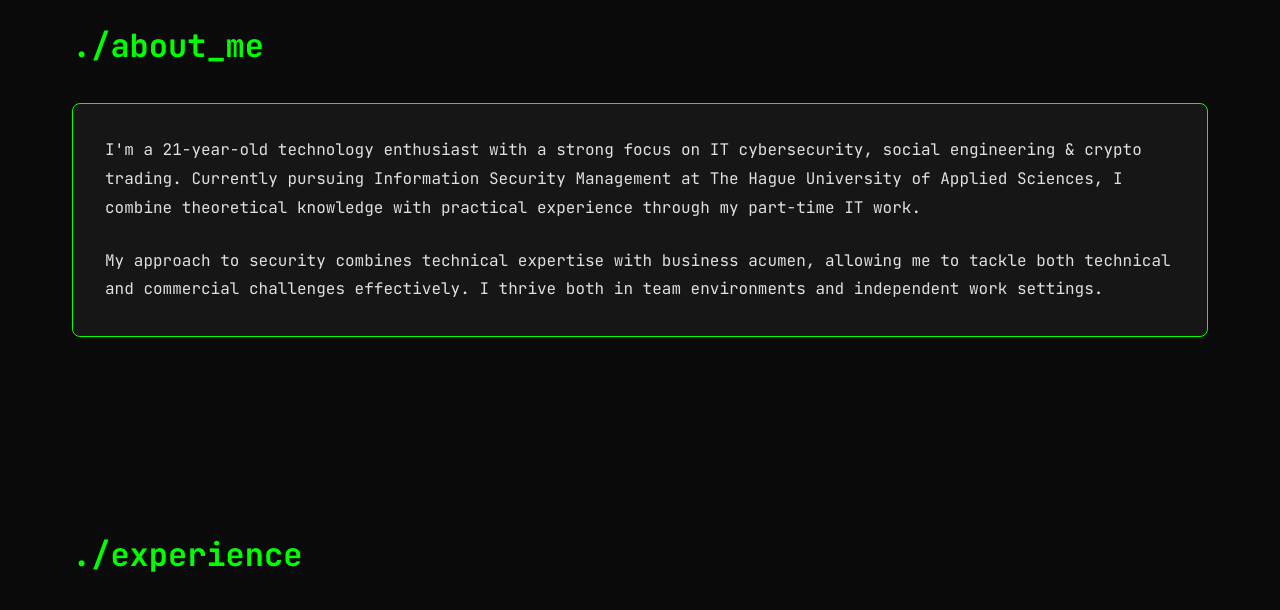
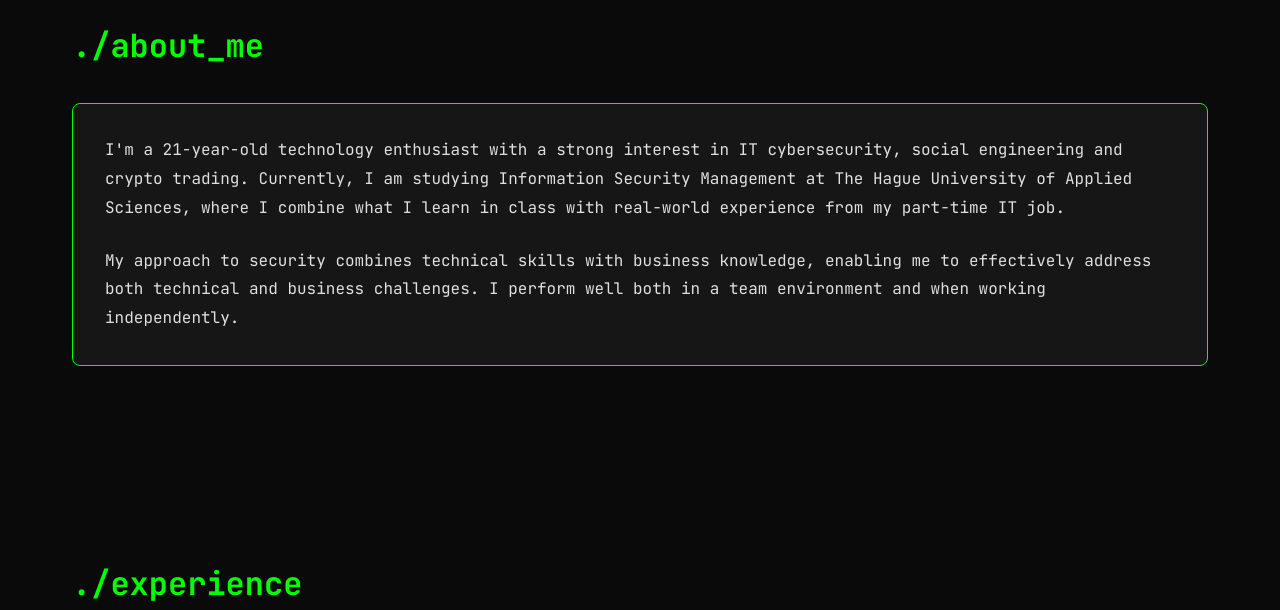
Before and after one commit to marnixleijder/marnixleijder.github.io, a plain HTML site: page index.html in a window 1280 px wide. Shown: the part 940-1550 px from the top of the page. Drawn offline with Linux system fonts and the light colour scheme.

Commit message:
Update index.html
About me

```diff
--- a/index.html
+++ b/index.html
@@ -107,8 +107,8 @@
         <section id="about">
             <h2>./about_me</h2>
             <div class="content-box">
-                <p>I'm a <span id="age"></span>-year-old technology enthusiast with a strong focus on IT cybersecurity, social engineering & crypto trading. Currently pursuing Information Security Management at The Hague University of Applied Sciences, I combine theoretical knowledge with practical experience through my part-time IT work.</p>
-                <p>My approach to security combines technical expertise with business acumen, allowing me to tackle both technical and commercial challenges effectively. I thrive both in team environments and independent work settings.</p>
+                <p>I'm a <span id="age"></span>-year-old technology enthusiast with a strong interest in IT cybersecurity, social engineering and crypto trading. Currently, I am studying Information Security Management at The Hague University of Applied Sciences, where I combine what I learn in class with real-world experience from my part-time IT job.</p>
+                <p>My approach to security combines technical skills with business knowledge, enabling me to effectively address both technical and business challenges. I perform well both in a team environment and when working independently.</p>
             </div>
         </section>
 
```
